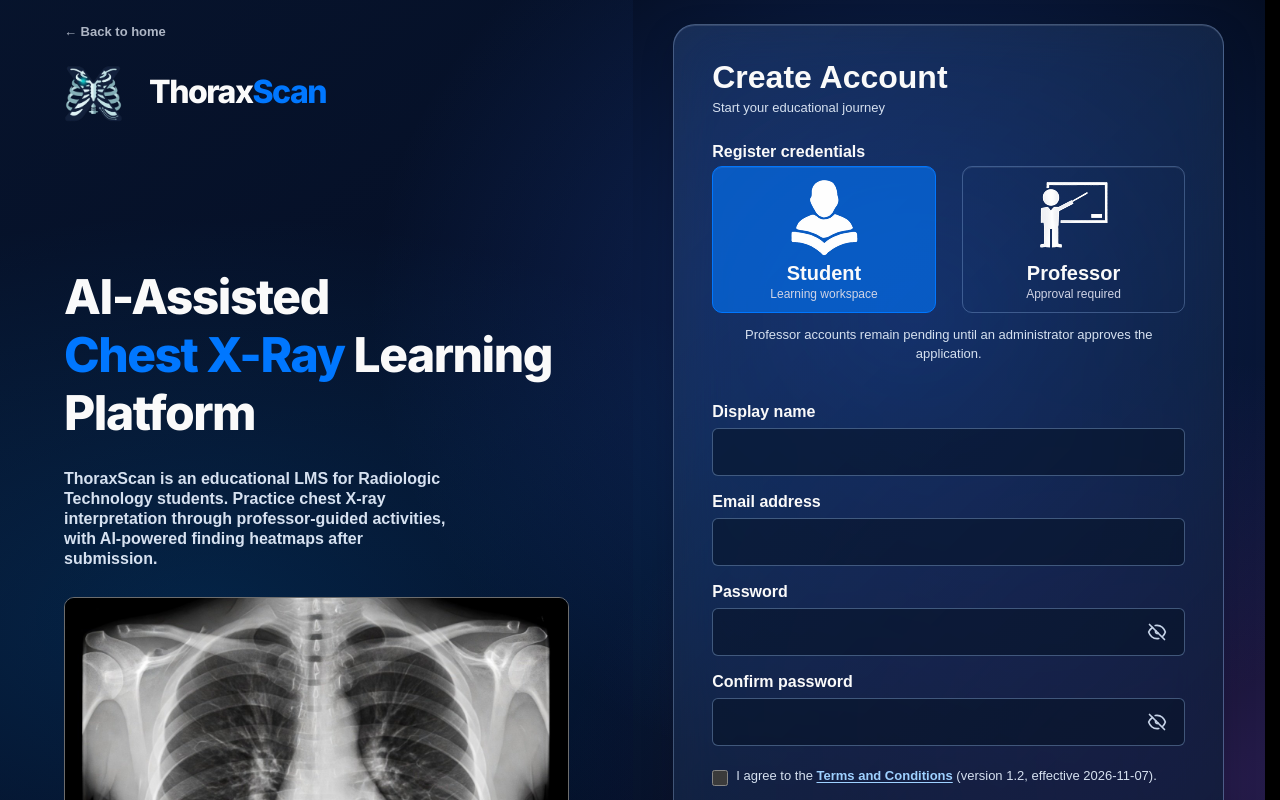
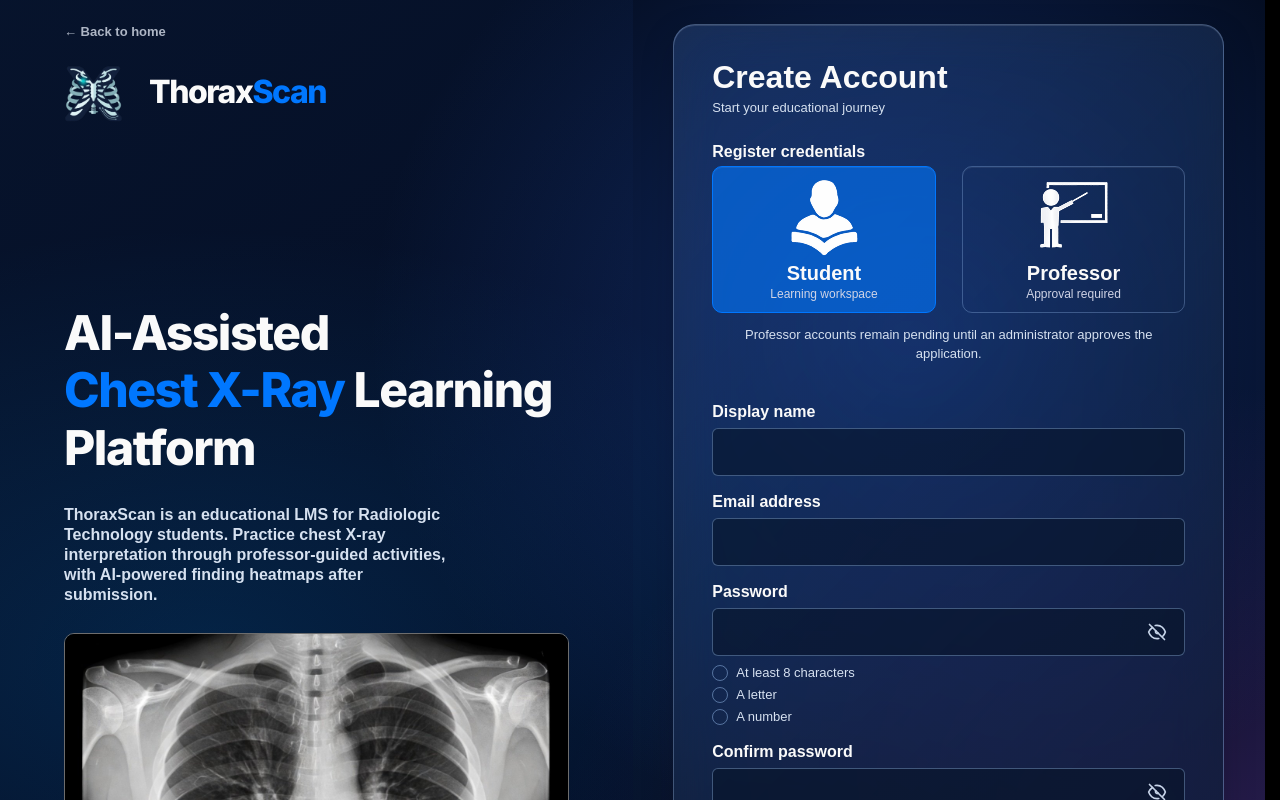
Before and after one commit to Addag/ThoraxScan, a Next.js app: page /register in a window 1280 px wide. Shown: the top 800 px of the page. Built offline with nearby package versions, Linux system fonts and the light colour scheme; no server answers; a web font is replaced by a local one.

Commit message:
Show the password rules as you type on the register and reset forms
The three rules the server checks (8+ characters, a letter, a number) are
listed under the password field, and each one is ticked once the password
meets it. Screen readers hear the list and each rule's met or not-met state.

```diff
--- a/src/components/auth/auth-form.tsx
+++ b/src/components/auth/auth-form.tsx
@@ -45,6 +45,13 @@ const turnstileSiteKey = process.env.NEXT_PUBLIC_TURNSTILE_SITE_KEY;
 const inputClass = "h-12 w-full rounded-control border border-[rgb(153_191_240/38%)] bg-[rgb(7_18_39/56%)] px-3.5 text-foreground aria-invalid:border-[#ff6b6b]";
 const fieldClass = "mt-4 flex flex-col [&>label]:mb-[6px] [&>label]:text-[16px] [&>label]:font-extrabold [&>label]:leading-5";
 
+// Mirrors the server check in (auth)/actions.ts: 8+ characters, a letter and a number.
+const passwordRules = [
+  ["At least 8 characters", (p: string) => p.length >= 8],
+  ["A letter", (p: string) => /[a-z]/i.test(p)],
+  ["A number", (p: string) => /\d/.test(p)],
+] as const;
+
 export function AuthForm({ mode }: { mode: AuthMode }) {
   const [state, formAction, pending] = useActionState(
     actions[mode],
@@ -57,6 +64,8 @@ export function AuthForm({ mode }: { mode: AuthMode }) {
   const turnstileRef = useRef<TurnstileInstance | null>(null);
   const [captchaToken, setCaptchaToken] = useState("");
   const [captchaError, setCaptchaError] = useState("");
+  const [password, setPassword] = useState("");
+  const showRules = mode === "register" || mode === "reset";
   const [passwordVisible, setPasswordVisible] = useState(false);
   const [confirmVisible, setConfirmVisible] = useState(false);
 
@@ -77,7 +86,7 @@ export function AuthForm({ mode }: { mode: AuthMode }) {
   const captchaReady = !requiresCaptcha || Boolean(captchaToken);
 
   return (
-    <form className="flex flex-col" action={formAction} noValidate>
+    <form className="flex flex-col" action={formAction} onReset={() => setPassword("")} noValidate>
       {mode === "login" && (
         <RoleSelector mode="login" error={state.fieldErrors?.expectedRole} />
       )}
@@ -157,13 +166,28 @@ export function AuthForm({ mode }: { mode: AuthMode }) {
               type={passwordVisible ? "text" : "password"}
               autoComplete={mode === "login" ? "current-password" : "new-password"}
               minLength={mode === "login" ? undefined : 8}
+              onChange={showRules ? (e) => setPassword(e.target.value) : undefined}
               aria-invalid={Boolean(state.fieldErrors?.password)}
               aria-describedby={
-                state.fieldErrors?.password ? `${mode}-password-error` : undefined
+                [showRules && `${mode}-password-rules`, state.fieldErrors?.password && `${mode}-password-error`].filter(Boolean).join(" ") || undefined
               }
             />
             <PasswordToggle visible={passwordVisible} onToggle={() => setPasswordVisible((v) => !v)} />
           </div>
+          {showRules && (
+            <ul className="m-0 mt-2 grid list-none gap-1 p-0 text-[13px] leading-[1.4]" id={`${mode}-password-rules`}>
+              {passwordRules.map(([label, test]) => {
+                const met = test(password);
+                return (
+                  <li className={`flex items-center gap-2 ${met ? "text-[#b8f3ce]" : "text-[#d6e1f0]"}`} key={label}>
+                    <span aria-hidden="true" className={`grid size-4 flex-none place-items-center rounded-full border text-[11px] font-extrabold leading-none ${met ? "border-[#67deb3] bg-[#17643a] text-white" : "border-[rgb(153_191_240/50%)]"}`}>{met ? "✓" : ""}</span>
+                    {label}
+                    <span className="sr-only">{met ? "(met)" : "(not met)"}</span>
+                  </li>
+                );
+              })}
+            </ul>
+          )}
           {state.fieldErrors?.password && (
             <p
               className={fieldErrorClass}
```
